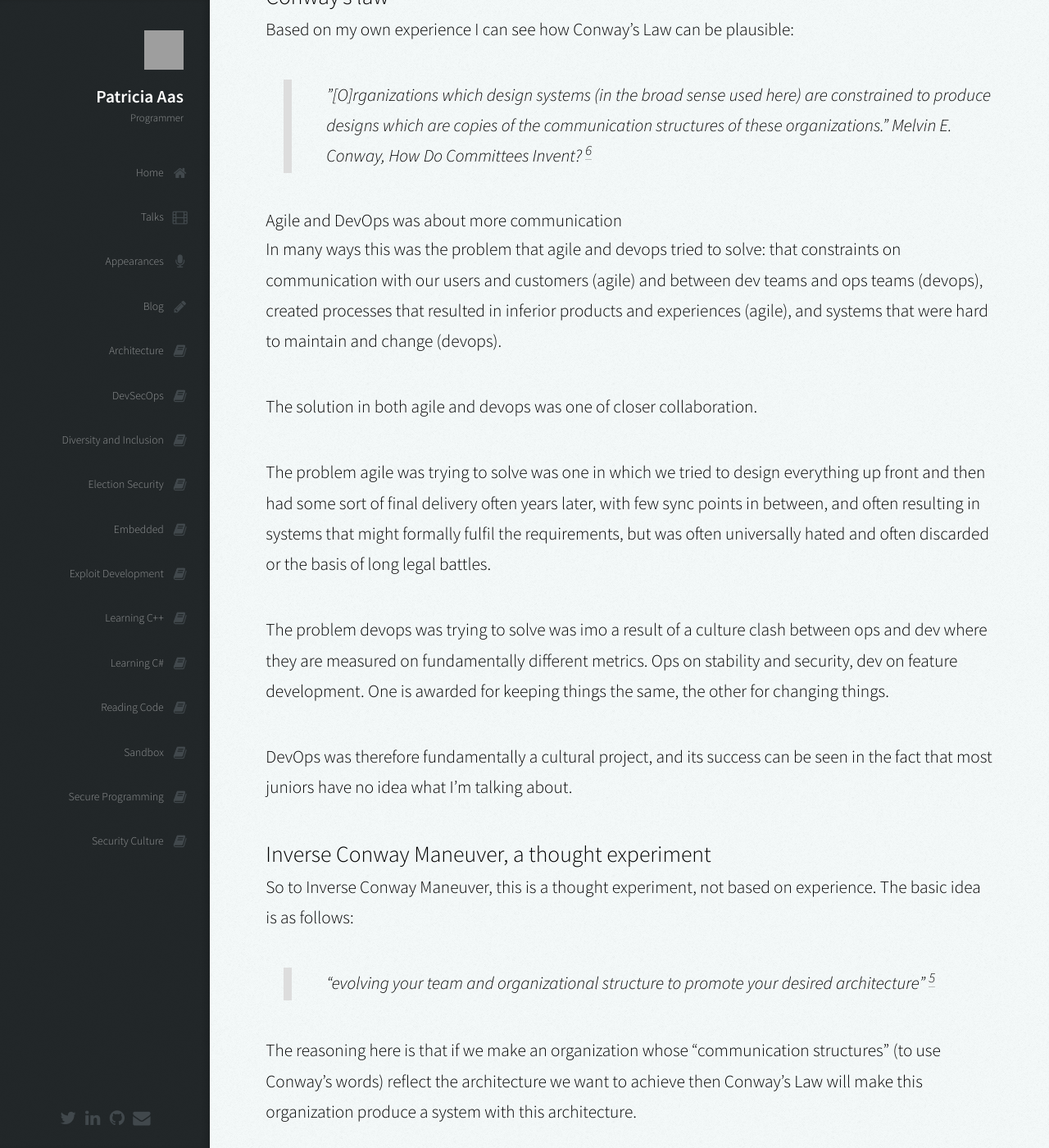
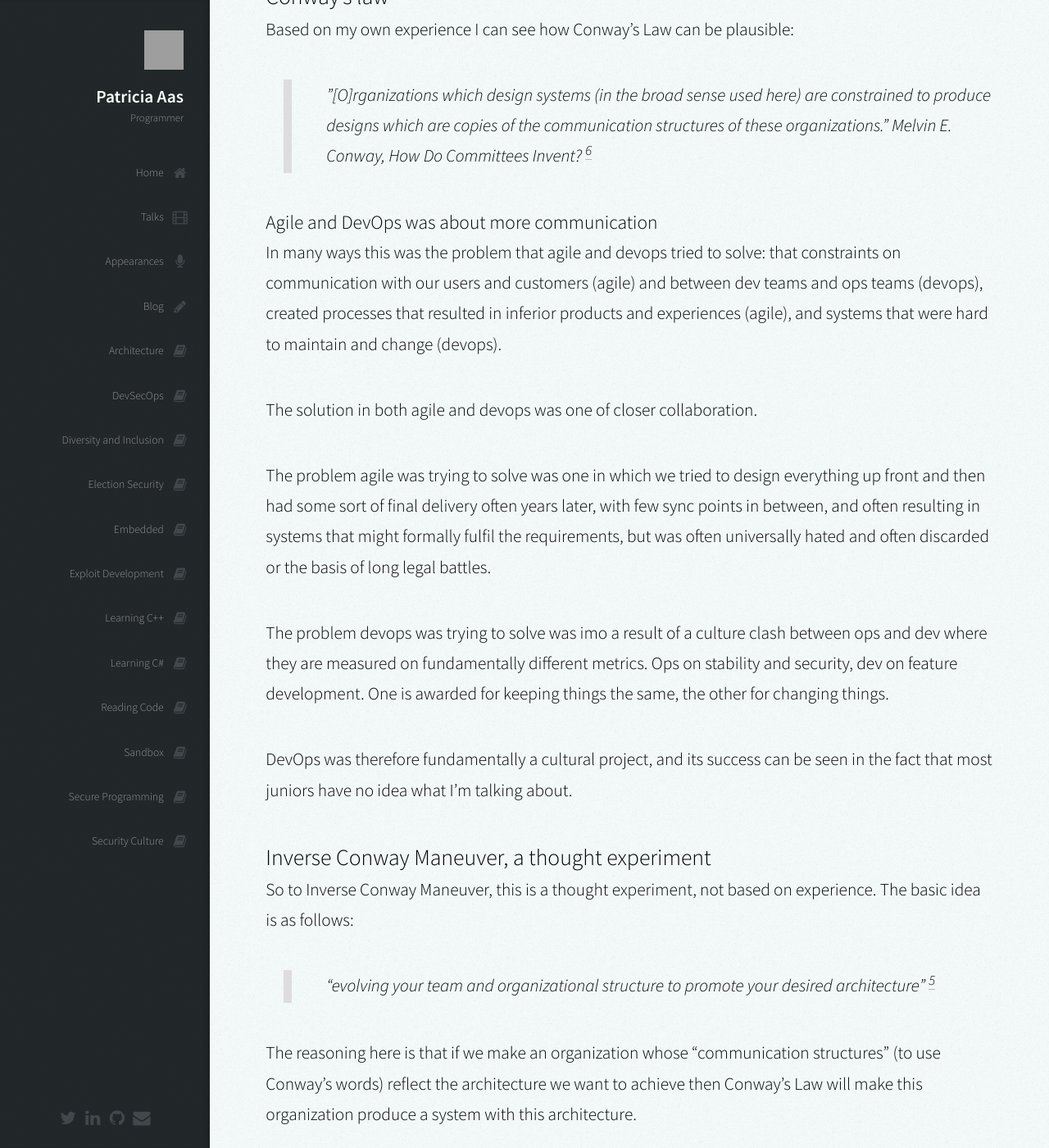
Before and after one commit to patricia-gallardo/patricia-gallardo.github.io, a Jekyll site: the page built from _posts/2025-05-24-team_topologies.md, in a window 1280 px wide and 1400 px high, scrolled down 3618 px. Shown: the whole window at 82% size. Built offline with Jekyll 4.4.1, drawn with Linux system fonts in a browser that asks for light colours; nearby versions of some CDN libraries; grey boxes are pictures that could not be loaded.

Commit message:
Try to style h5

```diff
--- a/assets/css/main.css
+++ b/assets/css/main.css
@@ -109,6 +109,10 @@ h3 {
 
 h4 {
     font-size: 1.3em
+}
+
+h5 {
+    font-size: 1.1em
 }
 
 header {
```
